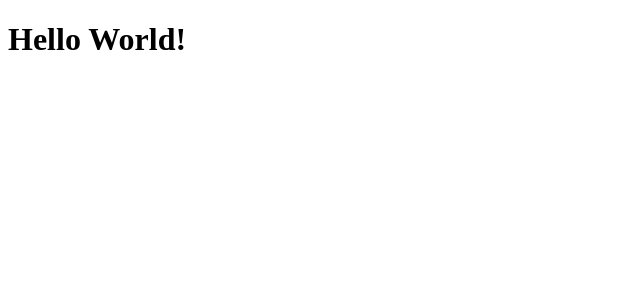
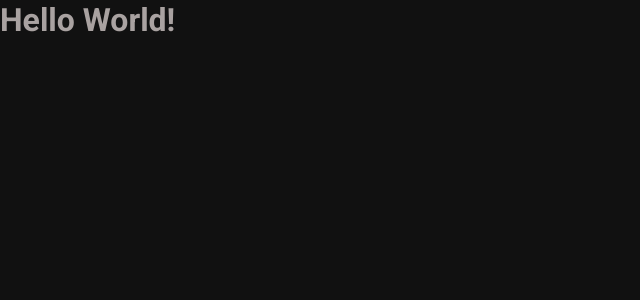
Before and after one commit to rvahilario/coffee-delivery, a React (Vite) app: page / in a window 1280 px wide. Shown: the top 300 px of the page, without its empty margins (0-640 px from the left). Built offline with nearby package versions, Linux system fonts and the light colour scheme.

Commit message:
add: create initial theme style to start project

```diff
--- a/index.html
+++ b/index.html
@@ -2,7 +2,12 @@
 <html lang="en">
   <head>
     <meta charset="UTF-8" />
-    <link rel="icon" type="image/svg+xml" href="/vite.svg" />
+
+    <link rel="preconnect" href="https://fonts.googleapis.com">
+    <link rel="preconnect" href="https://fonts.gstatic.com" crossorigin>
+
+    <link href="https://fonts.googleapis.com/css2?family=Baloo+2:wght@700;800&family=Roboto:wght@400;700&display=swap" rel="stylesheet">
+
     <meta name="viewport" content="width=device-width, initial-scale=1.0" />
     <title>Coffee Delivery</title>
   </head>
--- a/package.json
+++ b/package.json
@@ -12,7 +12,8 @@
   },
   "dependencies": {
     "react": "^18.2.0",
-    "react-dom": "^18.2.0"
+    "react-dom": "^18.2.0",
+    "styled-components": "^6.1.0"
   },
   "devDependencies": {
     "@rocketseat/eslint-config": "^2.1.0",
--- a/src/App.tsx
+++ b/src/App.tsx
@@ -1,3 +1,12 @@
+import { ThemeProvider } from 'styled-components'
+import { defaultTheme, darkTheme } from './styles/themes/default'
+import { GlobalStyle } from './styles/global'
+
 export function App() {
-  return <h1>Hello World!</h1>
+  return (
+    <ThemeProvider theme={darkTheme}>
+      <h1>Hello World!</h1>
+      <GlobalStyle />
+    </ThemeProvider>
+  )
 }
--- /dev/null
+++ b/src/styles/global.ts
@@ -0,0 +1,22 @@
+import { createGlobalStyle } from 'styled-components'
+
+export const GlobalStyle = createGlobalStyle`
+  * {
+    margin: 0;
+    padding: 0;
+    box-sizing: border-box;
+  }
+
+  body {
+    background: ${(props) => props.theme.background};
+    color: ${(props) => props.theme['base-text']};
+  }
+
+  body, input, textarea, button {
+    font-family: 'Roboto', sans-serif;
+    font-weight: 400;
+    font-size: 1rem;
+    line-height: 1.3;
+    -webkit-font-smoothing: antialiased;
+  }
+`
--- /dev/null
+++ b/src/styles/themes/default.ts
@@ -0,0 +1,43 @@
+export const defaultTheme = {
+  white: '#FFFFFF',
+  background: '#FAFAFA',
+
+  'base-title': '#272221',
+  'base-subtitle': '#403937',
+  'base-text': '#574F4D',
+  'base-label': '#8D8686',
+  'base-hover': '#D7D5D5',
+  'base-button': '#E6E5E5',
+  'base-input': '#EDEDED',
+  'base-card': '#F3F2F2',
+
+  'purple-dark': '#4B2995',
+  purple: '#8047F8',
+  'purple-light': '#EBE5F9',
+
+  'yellow-dark': '#C47F17',
+  yellow: '#DBAC2C',
+  'yellow-light': '#F1E9C9',
+}
+
+export const darkTheme = {
+  white: '#000000', // Branco se torna preto
+  background: '#111111', // Fundo mais escuro
+
+  'base-title': '#FFFFFF', // Títulos mais claros
+  'base-subtitle': '#C0B6B5', // Subtítulos ligeiramente mais claros
+  'base-text': '#A9A2A1', // Texto mais claro
+  'base-label': '#6E6666', // Rótulos mais claros
+  'base-hover': '#393737', // Hover mais escuro
+  'base-button': '#333232', // Botões mais escuros
+  'base-input': '#2A2929', // Inputs mais escuros
+  'base-card': '#1F1E1E', // Cards mais escuros
+
+  'purple-dark': '#7643C7', // Roxo escuro
+  purple: '#5E36A3', // Roxo mais escuro
+  'purple-light': '#44317E', // Roxo mais claro
+
+  'yellow-dark': '#C7A42D', // Amarelo escuro
+  yellow: '#B58F26', // Amarelo mais escuro
+  'yellow-light': '#8D751E', // Amarelo mais claro
+}
```
Also changed, not shown: src/@types/styles.d.ts (added, +8 -0 lines), 2 other files (tests, documents, lock files or other folders).
